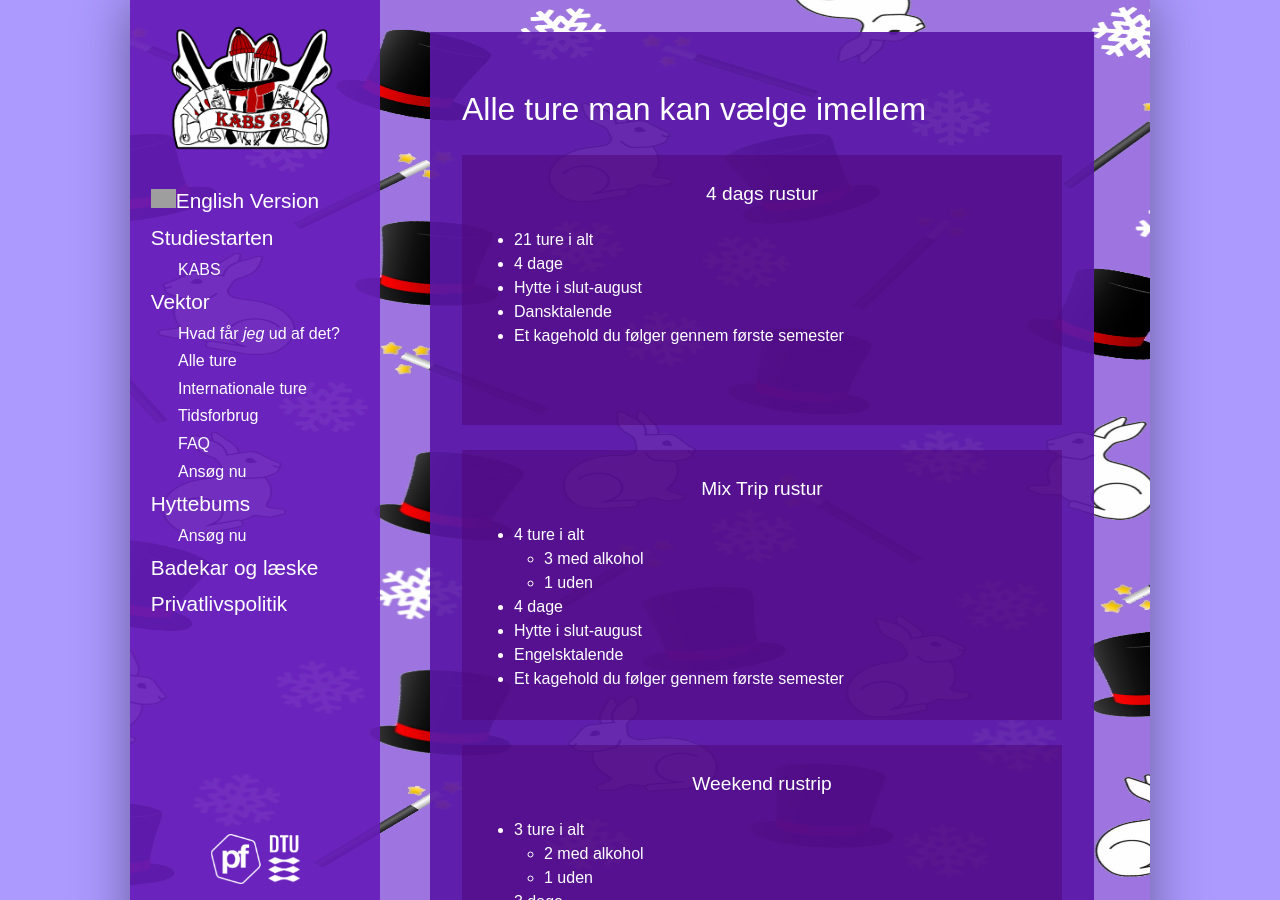
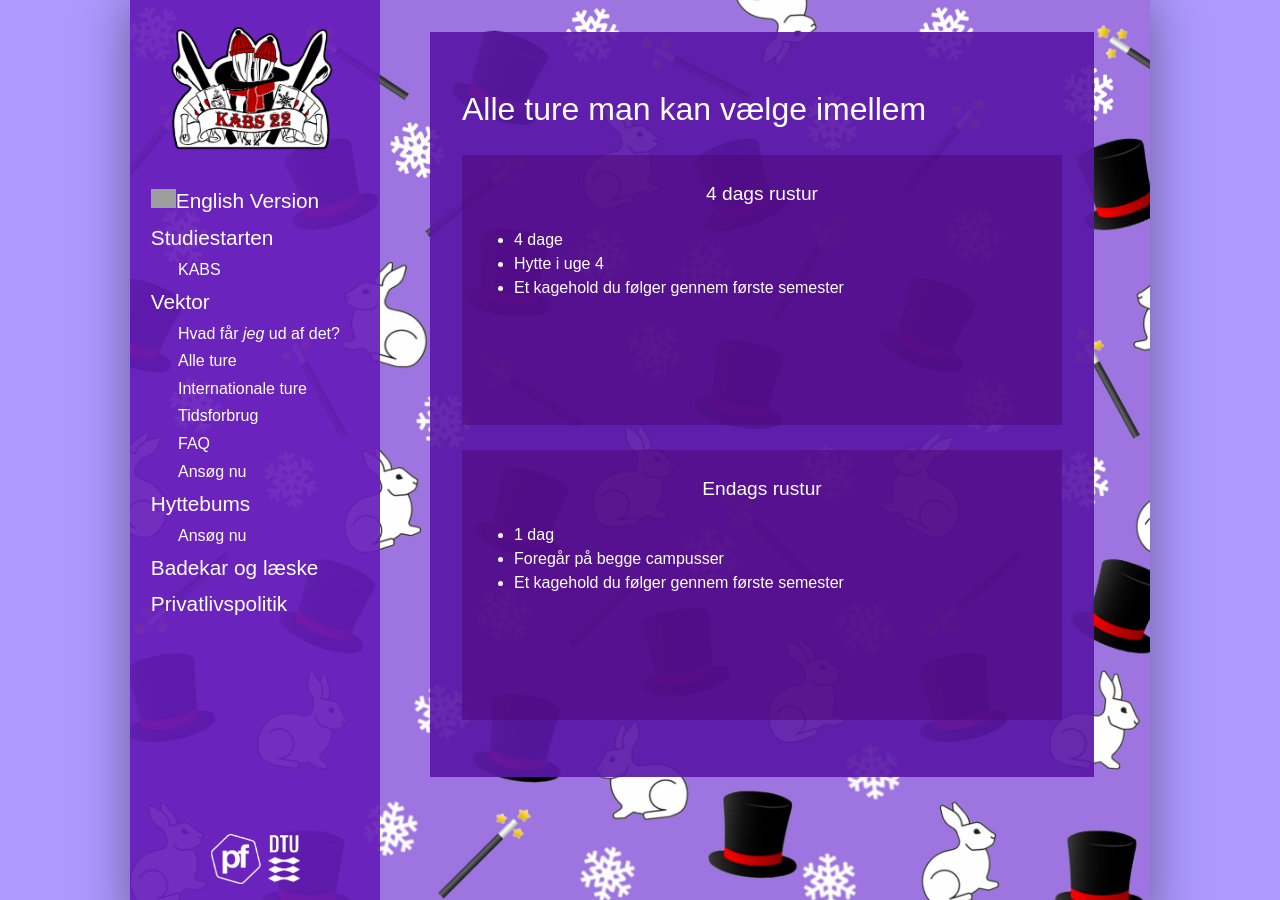
Before and after one commit to KABSDTU/kabsdtu.github.io, a Jekyll site: the page built from alle-ture.md, in a window 1280 px wide and 900 px high. Built offline with Jekyll 4.4.1, drawn with Linux system fonts in a browser that asks for light colours; some web fonts are replaced; some of the changed text lies outside the part shown; grey boxes are pictures that could not be loaded.

Commit message:
Updated trips

```diff
--- a/alle-ture.md
+++ b/alle-ture.md
@@ -5,7 +5,25 @@ title: Alle ture
 
 <h1>Alle ture man kan vælge imellem</h1>
 
+<div class="box">
+    <h3 class="SGh3">4 dags rustur</h3>
+    <ul class="df">
+    <li>4 dage</li>
+    <li>Hytte i uge 4</li>
+    <li>Et kagehold du følger gennem første semester</li>
+    </ul>
+</div>
 
+<div class="box">
+    <h3 class="SGh3">Endags rustur</h3>
+    <ul class="df">
+    <li>1 dag</li>
+    <li>Foregår på begge campusser</li>
+    <li>Et kagehold du følger gennem første semester</li>
+    </ul>
+</div>
+
+<!---
 <div class="box">
     <h3 class="SGh3">4 dags rustur</h3>
     <ul class="df">
@@ -68,3 +86,5 @@ title: Alle ture
     <li>Et kagehold du følger gennem første semester</li>
     </ul>
 </div>
+
+--->
```
Also changed, not shown: en/alle-ture.md (+3 -1 lines).
